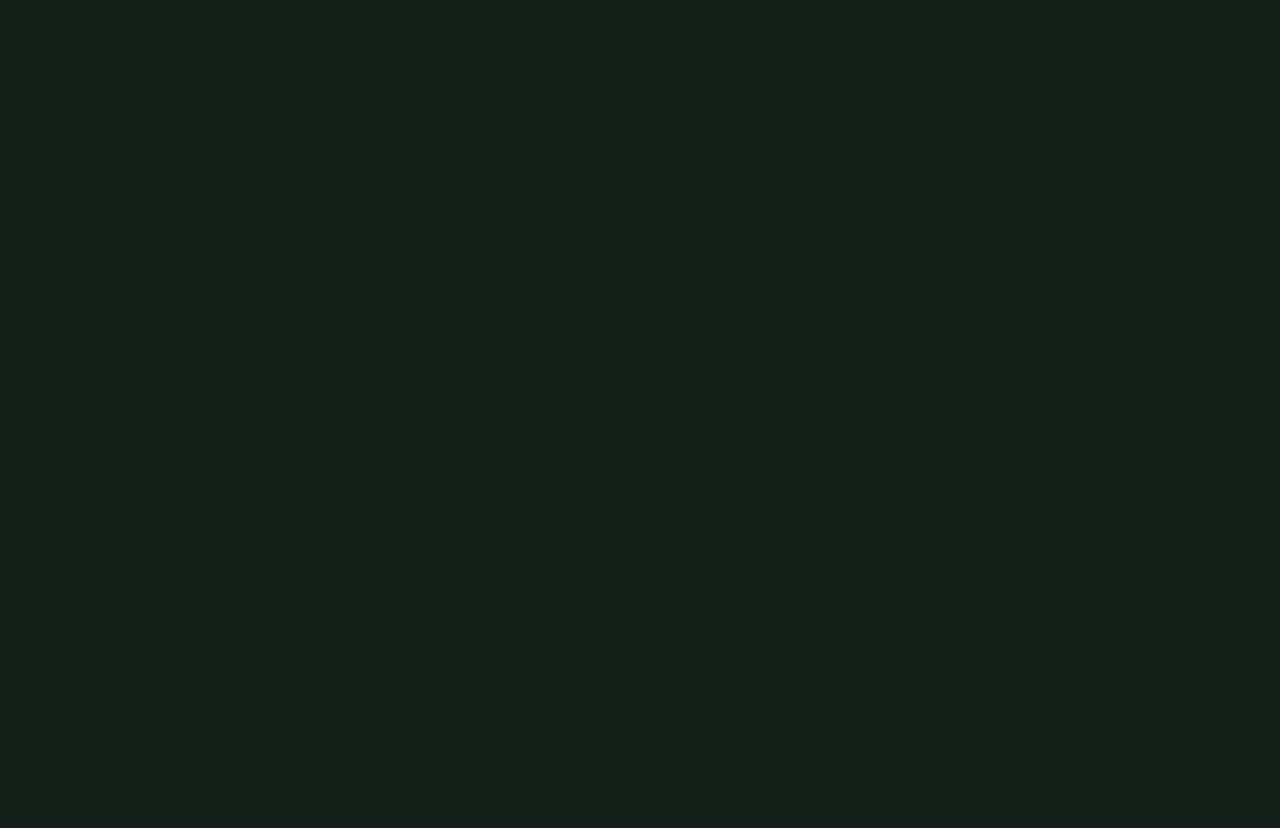
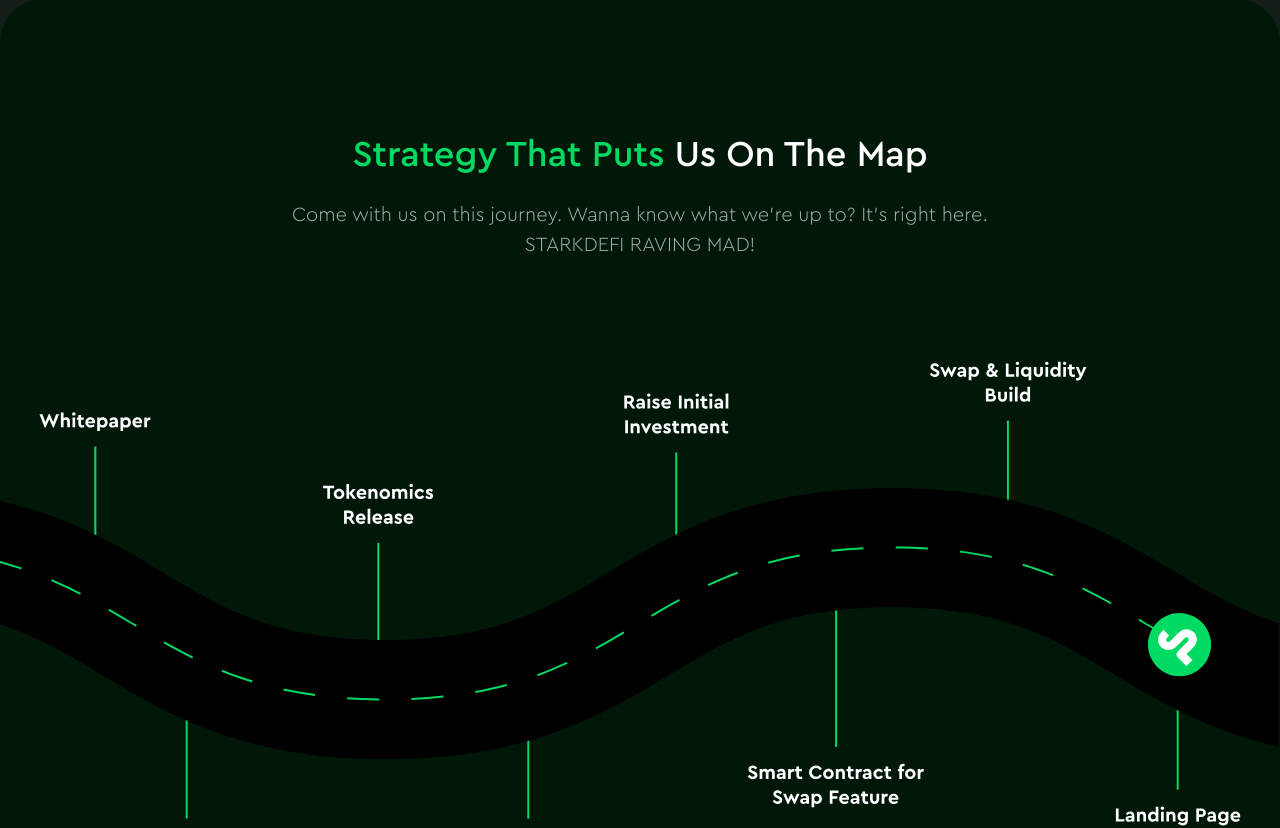
Before and after one commit to Starkdefi/landing, a Next.js app: page / in a window 1280 px wide. Shown: the part 2580-3408 px from the top of the page. Before the commit the page ends 2578 px from the top, so only its background shows below. Built offline with nearby package versions, Linux system fonts and the light colour scheme.

Commit message:
use roadmap widget

```diff
--- a/components/sections/roadmap/index.js
+++ b/components/sections/roadmap/index.js
@@ -1,9 +1,24 @@
+import RoadMapWidget from "../../roadmap";
+import { Title, Text } from "../../utils";
 import styles from "./roadmap.module.css";
 
 export function RoadMap() {
   return (
-    <section className={styles.navbar}>
-      <> </>
+    <section className={`${styles.container} max-container`}>
+      <div className="flex flex-col items-center justify-center">
+        <Title className="text-white text-center">
+          <span className="text-green_light">Strategy That Puts</span> Us On The
+          Map
+        </Title>
+        <Text className="text-white opacity-[0.65] pt-4 text-center max-w-[54rem] pb-8">
+          Come with us on this journey. Wanna know what we’re up to? It’s right
+          here.
+          <br /> STARKDEFI RAVING MAD!
+        </Text>
+        <div className="py-16">
+          <RoadMapWidget />
+        </div>
+      </div>
     </section>
   );
 }
--- a/components/sections/roadmap/roadmap.module.css
+++ b/components/sections/roadmap/roadmap.module.css
@@ -0,0 +1,3 @@
+.container {
+  @apply bg-green_dark1 px-0 rounded-t-[45px] py-32;
+}
```
